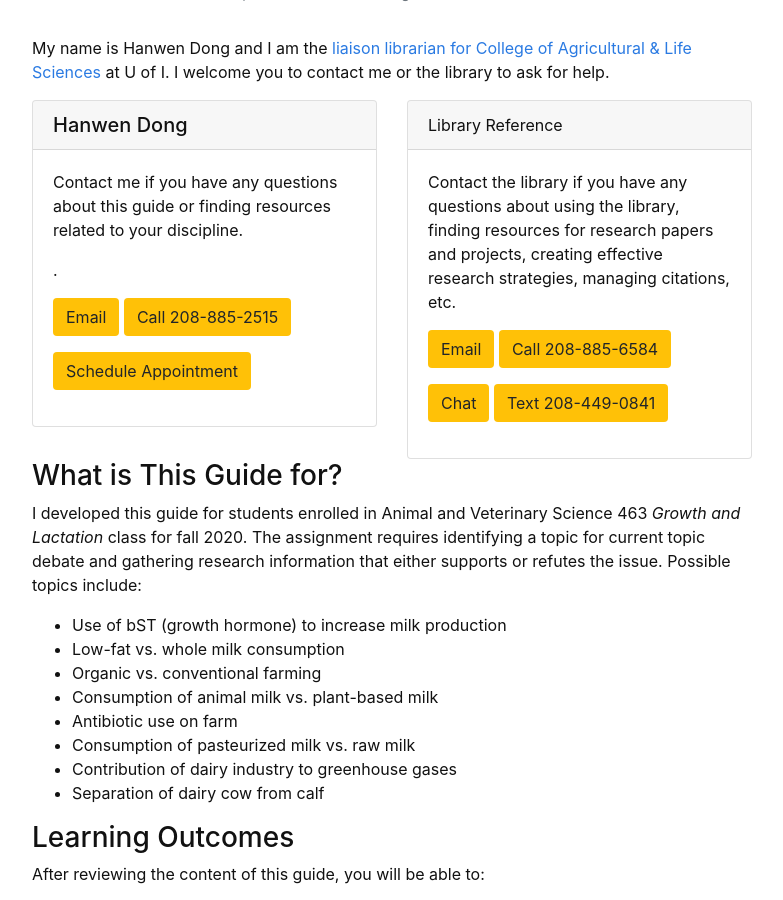
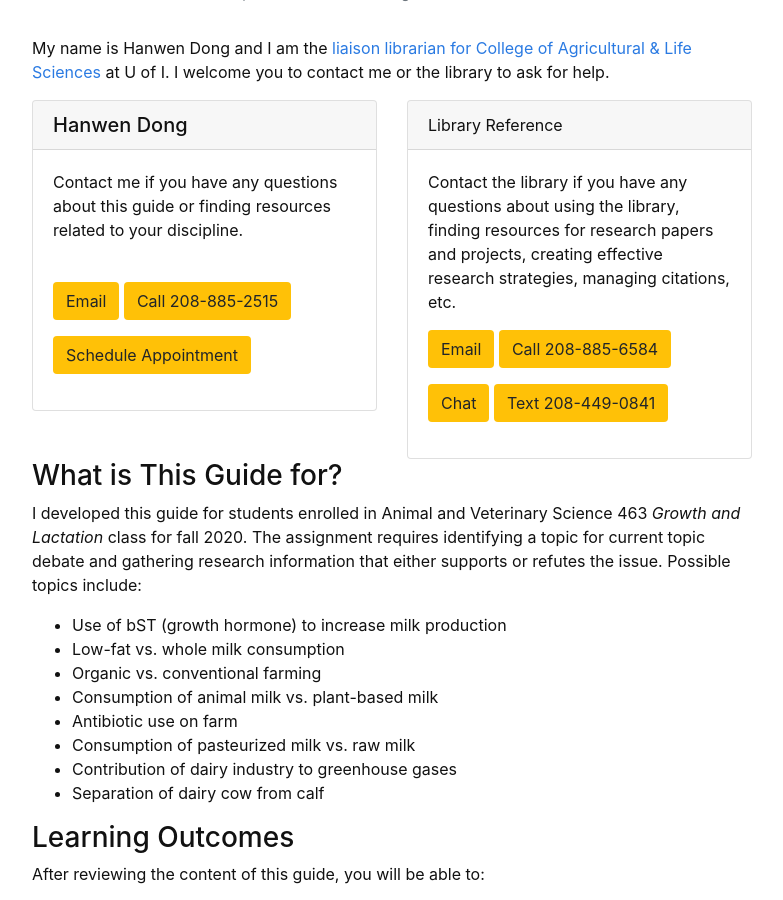
Before and after one commit to hanwendong1/AVS463-f20, a Jekyll site: the page built from index.md, in a window 1280 px wide and 900 px high, scrolled down 483 px. Shown: the whole window, without its empty margins (248-1031 px from the left). Built offline with Jekyll 4.4.1, drawn with Linux system fonts in a browser that asks for light colours.

Commit message:
Update index.md

```diff
--- a/index.md
+++ b/index.md
@@ -13,9 +13,9 @@ My name is Hanwen Dong and I am the [liaison librarian for College of Agricultur
     <div class="card">
            <h5 class="card-header">Hanwen Dong</h5>
       <div class="card-body">
-        <p class="card-text">Contact me if you have any questions about this guide or finding resources related to your discipline.</p>
-        <p>. </p>
-        <p> </p>
+        <p class="card-text">Contact me if you have any questions about this guide or finding resources related to your discipline.<br />
+<br />
+</p>
         <p> </p>
         <a href = "mailto: hanwendong@uidaho.edu" class="btn bg-warning mb-3">Email</a>
         <a href = "tel:208-885-2515" class="btn bg-warning mb-3">Call 208-885-2515</a>
```
